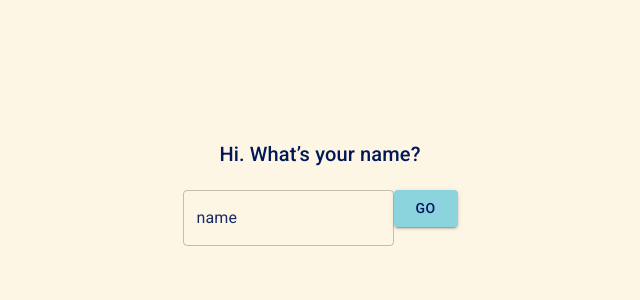
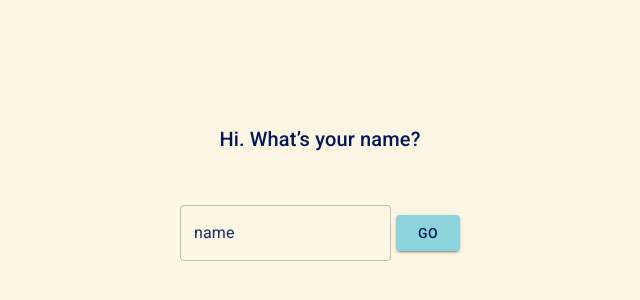
Before and after one commit to mohammadjavad948/tic-tac-toe, a React (Create React App) app in the folder web/: page / in a window 1280 px wide. Shown: the part 218-518 px from the top of the page, without its empty margins (320-960 px from the left). Built offline with nearby package versions, Linux system fonts and the light colour scheme.

Commit message:
finish askName

```diff
--- a/web/src/AskName.tsx
+++ b/web/src/AskName.tsx
@@ -6,7 +6,7 @@ export default function AskName(){
     return (
         <div className={style.container}>
             <Typography variant={"h6"}>Hi. What’s your name?</Typography>
-            <div>
+            <div className={style.form}>
                 <TextField label={"name"} variant={"outlined"}/>
                 <Button variant={"contained"} color={"primary"}>Go</Button>
             </div>
--- a/web/src/askName.module.css
+++ b/web/src/askName.module.css
@@ -5,5 +5,12 @@
     align-items: center;
     justify-content: center;
     flex-direction: column;
-    gap: 20px;
+    gap: 50px;
 }
+
+.form{
+    display: flex;
+    gap: 5px;
+    align-items: center;
+    justify-content: center;
+}
```
